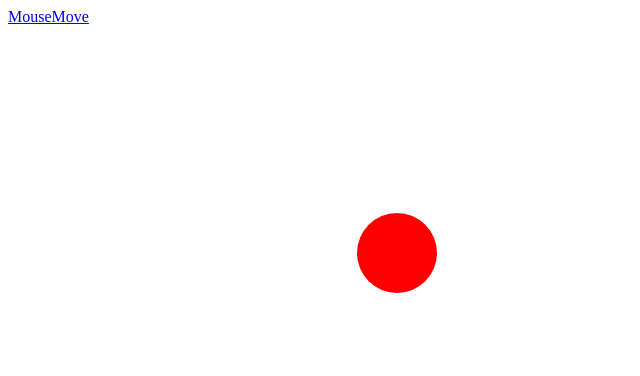
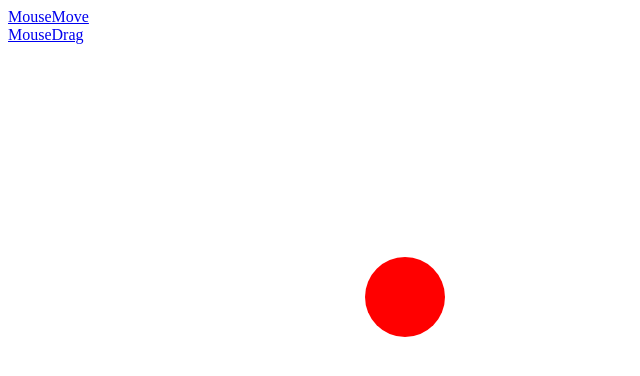
Before and after one commit to LakshmanaGottapu/MachineCoding, a React (Vite) app: page /mousemove in a window 1280 px wide. Shown: the top 376 px of the page, without its empty margins (0-640 px from the left). Built offline with nearby package versions, Linux system fonts and the light colour scheme.

Commit message:
routing for mousedeag is set and event listener moved from window to a parent div element.

```diff
--- a/src/App.tsx
+++ b/src/App.tsx
@@ -4,10 +4,11 @@ import { Navbar, Nav, NavItem } from 'react-bootstrap';
 function App() {
   return (
     <>
-      <Navbar expand="lg" className="bg-body-tertiary">
+      <Navbar expand="lg" className="bg-body-tertiary" style={{zIndex:10}}>
         <Navbar.Collapse id="basic-navbar-nav">
           <Nav className="me-auto">
             <NavItem><Link to='mousemove'>MouseMove</Link></NavItem>
+            <NavItem><Link to='mousedrag'>MouseDrag</Link></NavItem>
           </Nav>
         </Navbar.Collapse>
       </Navbar>
--- a/src/Components/Circle.tsx
+++ b/src/Components/Circle.tsx
@@ -2,7 +2,7 @@ import {forwardRef} from 'react';
 
 const MouseTracker = forwardRef((props, ref: React.ForwardedRef<HTMLDivElement|null>) =>
   (
-    <div ref={ref} className='draggable' style={{height:'5rem', width:'5rem', borderRadius:'50%', backgroundColor:'red', position:'absolute' }}
+    <div ref={ref} className='draggable' style={{height:'5rem', width:'5rem', borderRadius:'50%', backgroundColor:'red', position:'absolute', zIndex:-10 }}
     >
     </div>
   )
--- a/src/Components/MouseTracker.tsx
+++ b/src/Pages/MouseDrag.tsx
@@ -1,8 +1,9 @@
 import {useState, useRef, useEffect} from 'react';
 
-const MouseTracker = () => {
+const MouseDrag = () => {
     type Pos = {x:number, y:number}
     const [position, setPosition] =  useState({x:10, y:10});
+
     const offSet = useRef({x:0,y:0});
     useEffect(()=>{
       setPosition(getPosition())
@@ -50,4 +51,4 @@ const MouseTracker = () => {
   )
 }
 
-export default MouseTracker
+export default MouseDrag
--- a/src/Pages/MouseMove.tsx
+++ b/src/Pages/MouseMove.tsx
@@ -5,7 +5,9 @@ function MouseMove() {
   const circleRef = useRef<HTMLDivElement>(null);
   const offSet = useRef({ x: 0, y: 0 });
   useEffect(() => {
-    window.addEventListener('mousemove', handleMouseMove);
+    const parentElement = document.querySelector<HTMLDivElement>('.parent');
+    if(parentElement)
+      parentElement.addEventListener('mousemove', handleMouseMove);
     const { x, y } = getPosition();
     if (circleRef && circleRef.current) {
       const draggableStyle = circleRef.current.getBoundingClientRect();
@@ -18,7 +20,8 @@ function MouseMove() {
       circleRef.current.style.top = `${y}px`;
     }
     return () => {
-      window.removeEventListener('mousemove', handleMouseMove);
+      if(parentElement)
+        parentElement.removeEventListener('mousemove', handleMouseMove);
     }
   }, [])
   function getRandomPosition() {
@@ -40,12 +43,12 @@ function MouseMove() {
   function handleMouseMove(e:MouseEvent) {
     const { clientX, clientY } = e;
     if (circleRef && circleRef.current) {
-      circleRef.current.style.left = `${clientX + offSet.current.x}px`
-      circleRef.current.style.top = `${clientY + offSet.current.y}px`
+      circleRef.current.style.left = `${clientX - offSet.current.x}px`
+      circleRef.current.style.top = `${clientY - offSet.current.y}px`
     }
   }
   return (
-    <div className='parent' style={{ height: '100vh', width: '100vw' }}>
+    <div  className='parent' style={{ height: '100vh', width: '100vw', position:'relative' }}>
       <Circle ref={circleRef} />
     </div>
   )
--- a/src/main.tsx
+++ b/src/main.tsx
@@ -2,6 +2,8 @@ import { createRoot } from 'react-dom/client'
 import App from './App.tsx'
 import {createBrowserRouter, RouterProvider} from 'react-router-dom'
 import MouseMove from './Pages/MouseMove.tsx'
+import MouseDrag from './Pages/MouseDrag.tsx'
+
 
 const router = createBrowserRouter([
     {
@@ -11,6 +13,10 @@ const router = createBrowserRouter([
             {
                 path:'mousemove',
                 element:<MouseMove/>
+            },
+            {
+                path:'mousedrag',
+                element:<MouseDrag/>
             }
         ]
     }
```
